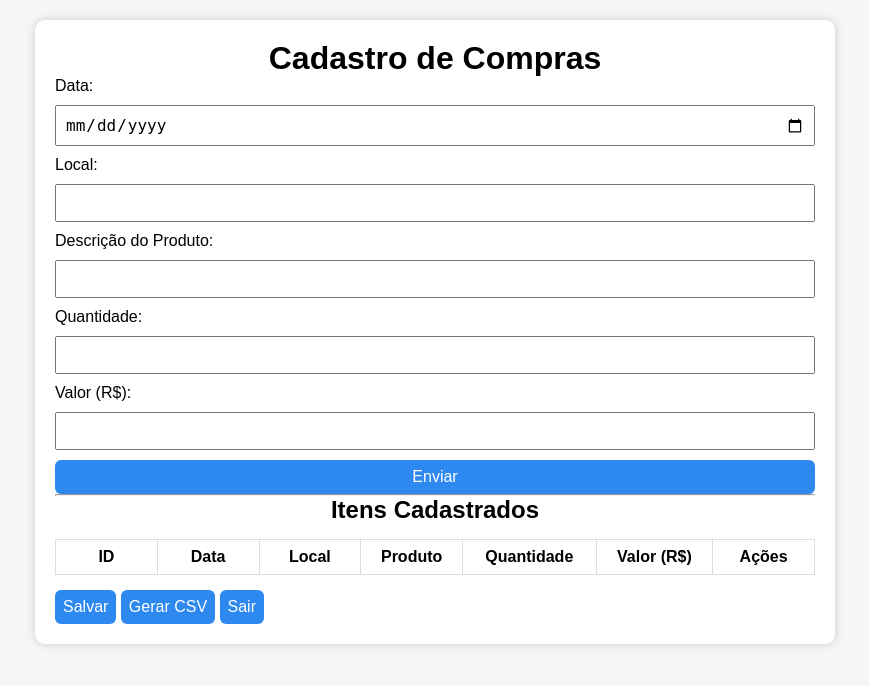
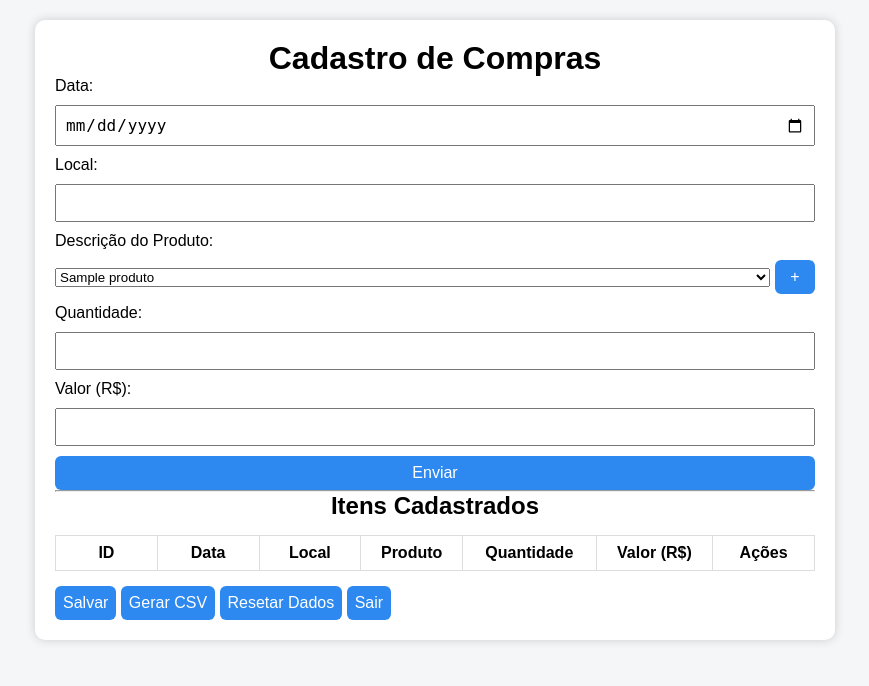
Before and after one commit to JovanioOliveira/cadastro_compras, a Flask app: page /index in a window 1280 px wide. Shown: the top 686 px of the page, without its empty margins (205-1074 px from the left). Run offline with Flask 3, Linux system fonts and the light colour scheme; tables that the repository leaves empty hold one stand-in row (values such as "Sample post"); lists and menus that the app fills with data are empty.

Commit message:
Inclusão botão reset/Cadastro de produtos

```diff
--- a/app.py
+++ b/app.py
@@ -13,8 +13,11 @@
 # BANCO DE DADOS
 # -------------------------------------------------
 def init_db():
+    """Inicializa o banco de dados com as tabelas necessárias."""
     conn = sqlite3.connect("compras.db")
     cursor = conn.cursor()
+
+    # Tabela principal de compras
     cursor.execute('''
         CREATE TABLE IF NOT EXISTS compras (
             id INTEGER PRIMARY KEY AUTOINCREMENT,
@@ -22,12 +25,22 @@
             local TEXT,
             produto TEXT,
             quantidade INTEGER,
-            valor REAL  /* REAL = Float / Número com ponto decimal */
+            valor REAL  -- REAL = número com ponto decimal
         )
     ''')
+
+    # Tabela auxiliar para armazenar produtos únicos
+    cursor.execute('''
+        CREATE TABLE IF NOT EXISTS produtos (
+            id INTEGER PRIMARY KEY AUTOINCREMENT,
+            nome TEXT UNIQUE
+        )
+    ''')
+
     conn.commit()
     conn.close()
 
+# Inicializa o banco de dados ao iniciar o aplicativo
 init_db()
 
 # -------------------------------------------------
@@ -238,10 +251,29 @@
     return send_file(csv_path, as_attachment=True, download_name='compras.csv')
 
 # NOVO CÓDIGO: Rota para apagar todos os dados e arquivos
-@app.route('/reset')
+@app.route('/reset', methods = ["POST"])
 def reset_data():
-    arquivos_para_deletar = [
-        'compras.db',
+    # NOVO CÓDIGO ATUALIZADO:
+
+    try:
+        from flask import g
+        if hasattr(g, '_database'):
+            db = getattr(g, '_database')
+            db.close()
+            delattr(g, '_database')
+    except Exception:
+        pass
+
+    # Apaga o arquivo de banco se existir
+    if os.path.exists("compras.db"):
+        try:
+            os.remove("compras.db")
+        except PermissionError:
+            flash("⚠️ O banco de dados está em uso. Feche o app e tente novamente.")
+            return redirect('/')
+
+    # Remove os CSVs gerados, se existirem
+    relatorios = [
         'compras.csv',
         'relatorio_ano.csv',
         'relatorio_data.csv',
@@ -249,28 +281,60 @@
         'relatorio_mes.csv',
         'relatorio_produto.csv'
     ]
+    for arq in relatorios:
+        if os.path.exists(arq):
+            try:
+                os.remove(arq)
+            except Exception as e:
+                flash(f"⚠️ Erro ao remover {arq}: {e}")
 
-    arquivos_deletados = []
+    # Recria o banco de dados vazio imediatamente
+    init_db()
+    with sqlite3.connect("compras.db") as conn:
+        cursor = conn.cursor()
+        cursor.execute('CREATE TABLE IF NOT EXISTS produtos (id INTEGER PRIMARY KEY AUTOINCREMENT, nome TEXT UNIQUE)')
+        conn.commit()
 
-    for arquivo in arquivos_para_deletar:
-        if os.path.exists(arquivo):
-            os.remove(arquivo)
-            arquivos_deletados.append(arquivo)
-
-    # Garante que o banco de dados e a tabela serão recriados ao iniciar a próxima sessão.
-    # A função init_db() será chamada no próximo acesso.
-
-    # Limpa a sessão atual (a lista que estava na tela)
+    # Limpa a sessão atual (a lista da tela)
     session.pop('itens_sessao', None)
 
-    if arquivos_deletados:
-        flash(f"✅ Reset completo. Arquivos excluídos: {', '.join(arquivos_deletados)}. O banco de dados será recriado no próximo cadastro.")
-    else:
-        flash("⚠️ Reset completo. Nenhum arquivo de base de dados/relatório foi encontrado para exclusão.")
+    flash("✅ Reset completo: banco e relatórios apagados e recriados vazios.")
+    return redirect('/index')
 
-    # Redireciona para a home ou para o cadastro limpo
-    return redirect('/')
+# -------------------------------------------------
+# ROTAS DE PRODUTOS
+# -------------------------------------------------
 
+@app.route("/listar_produtos")
+def listar_produtos():
+    conn = sqlite3.connect("compras.db")
+    cursor = conn.cursor()
+    # cursor.execute("SELECT DISTINCT produto FROM compras ORDER BY produto ASC")
+    cursor.execute("SELECT nome FROM produtos ORDER BY nome ASC")
+    produtos = [row[0] for row in cursor.fetchall()]
+    conn.close()
+    return jsonify(produtos)
+
+
+@app.route("/adicionar_produto", methods=["POST"])
+def adicionar_produto():
+    data = request.get_json()
+    novo_produto = data.get("produto")
+
+    if not novo_produto:
+        return "Nome de produto inválido", 400
+
+    # Adicionado nova alteração:
+    conn = sqlite3.connect("compras.db")
+    cursor = conn.cursor()
+    try:
+        cursor.execute("INSERT INTO produtos (nome) VALUES (?)", (novo_produto,))
+        conn.commit()
+        conn.close()
+        return "Produto adicionado", 200
+    except sqlite3.IntegrityError:
+        conn.close()
+        return "Produto já existe", 409
 
 # -------------------------------------------------
 if __name__ == '__main__':
--- /dev/null
+++ b/compras.csv
@@ -0,0 +1 @@
+ID;Data;Local;Produto;Quantidade;Valor (R$)
--- a/static/script.js
+++ b/static/script.js
@@ -64,3 +64,59 @@
 function limparRelatorio() {
   document.getElementById("resultado-relatorio").innerHTML = "";
 }
+
+// ----------- PRODUTOS -------------------
+
+// Aguarda o carregamento completo da página
+document.addEventListener("DOMContentLoaded", () => {
+  carregarProdutos();
+
+  const btnAdd = document.getElementById("btnAdicionarProduto");
+  if (btnAdd) {
+    btnAdd.addEventListener("click", adicionarProduto);
+  }
+});
+
+// Função para listar produtos existentes
+function carregarProdutos() {
+  fetch("/listar_produtos")
+    .then(res => res.json())
+    .then(produtos => {
+      const select = document.getElementById("produto");
+      select.innerHTML = "";
+      produtos.forEach(prod => {
+        const option = document.createElement("option");
+        option.value = prod;
+        option.textContent = prod;
+        select.appendChild(option);
+      });
+    })
+    .catch(err => console.error("Erro ao carregar produtos:", err));
+}
+
+// Função para adicionar um novo produto
+function adicionarProduto() {
+  const novoProduto = prompt("Digite o nome do novo produto:");
+  if (novoProduto && novoProduto.trim() !== "") {
+    fetch("/adicionar_produto", {
+      method: "POST",
+      headers: { "Content-Type": "application/json" },
+      body: JSON.stringify({ produto: novoProduto.trim() })
+    })
+      .then(res => {
+        if (res.ok) {
+          alert("Produto adicionado com sucesso!");
+          carregarProdutos();
+        } else {
+          alert("Erro ao adicionar produto!");
+        }
+      })
+      .catch(err => console.error("Erro ao adicionar produto:", err));
+  }
+}
+
+// FUNÇÃO CONFIRMAR RESET
+
+function confirmarReset(){
+  return confirm ("⚠️ Tem certeza que deseja apagar todos os dados e relatórios?");
+}
--- a/templates/index.html
+++ b/templates/index.html
@@ -28,7 +28,13 @@
             <input type="text" id="local" name="local" required>
 
             <label for="produto">Descrição do Produto:</label>
-            <input type="text" id="produto" name="produto" required>
+            <div style="display: flex; gap: 5px; align-items: center;" >
+                <select name="produto" id="produto" required style="flex: 1;">
+
+                </select>
+                <button type="button" id="btnAdicionarProduto" style="width: 40px;">+</button>
+            </div>
+            <!-- <input type="text" id="produto" name="produto" required> -->
 
             <label for="quantidade">Quantidade:</label>
             <input type="number" id="quantidade" name="quantidade" required>
@@ -84,8 +90,17 @@
             <form action="/gerar_csv" method="get" style="display:inline;">
                 <button type="submit">Gerar CSV</button>
             </form>
+            <!--Novo Botão Resetar -->
+
+            <form action="/reset" method="post" style="display: inline;" onsubmit="return confirmarReset()">
+                <button type="submit" class="btn-resetar">Resetar Dados</button>
+            </form>
+
             <button onclick="window.location.href='/'">Sair</button>
         </div>
     </div>
+
+    <script src="{{ url_for('static', filename = 'script.js') }}"></script>
+
 </body>
 </html>
```
Also changed, not shown: compras.db (added).
